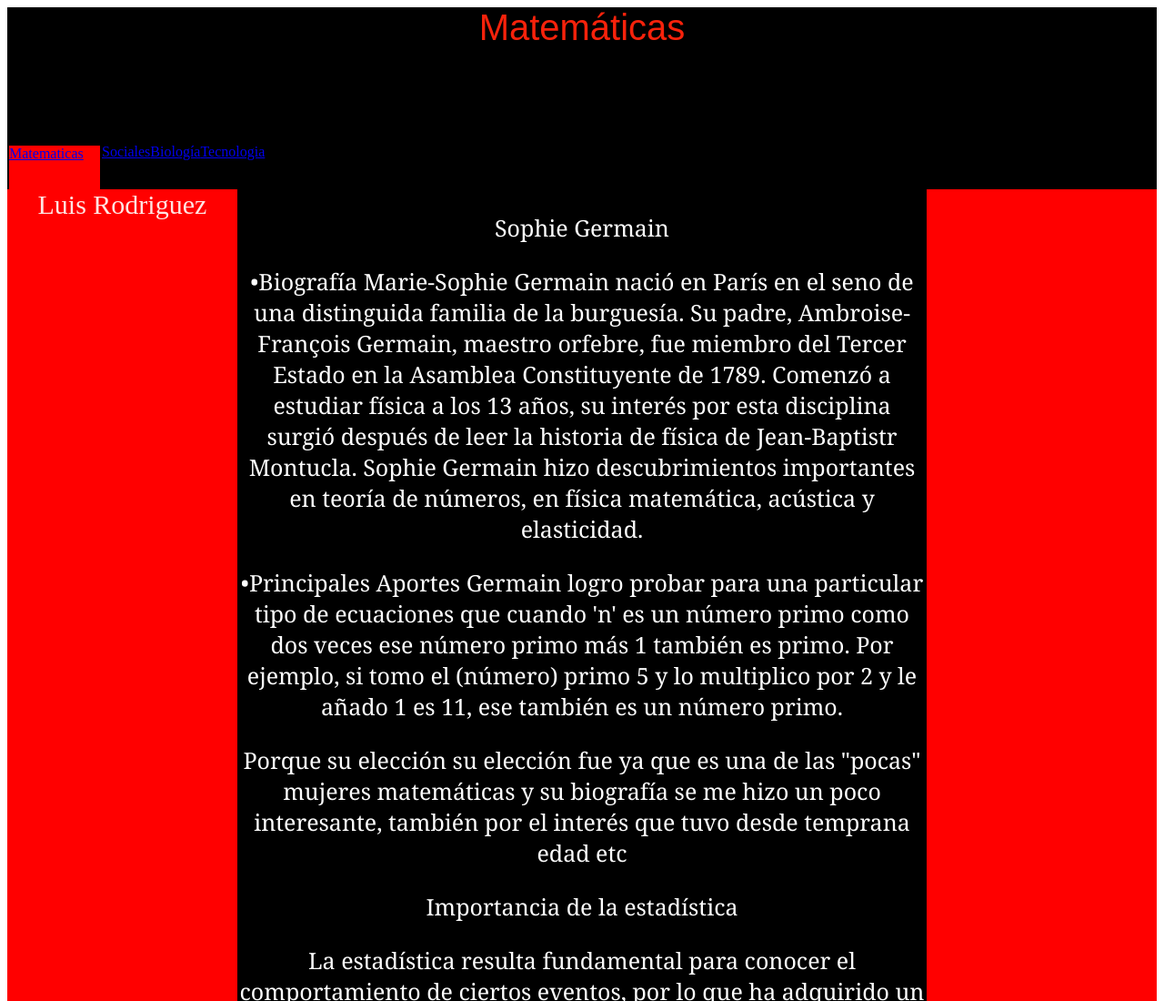
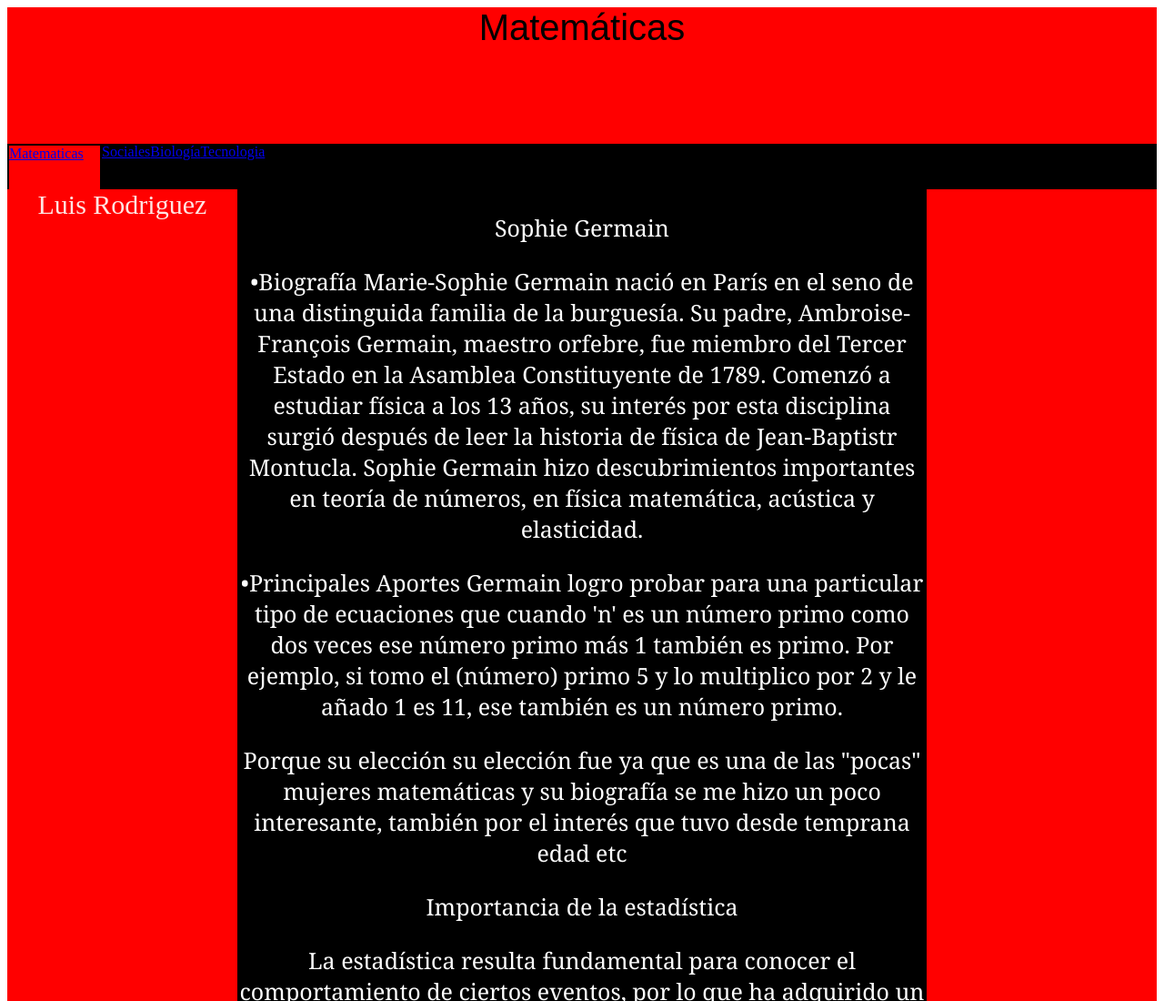
Before and after one commit to Luisrodriguez18/luisalfredo.github.io, a plain HTML site: page index.html in a window 1280 px wide. Shown: the top 1100 px of the page at 91% size. Drawn offline with Linux system fonts and the light colour scheme.

Commit message:
cambio 6

```diff
--- a/temas.css
+++ b/temas.css
@@ -16,8 +16,8 @@ head {
     background-color: rgb(0, 0, 0);
     font-size: 40px;
     font-family: fantasy;
-    background-color: rgb(0, 0, 0);
-    color: rgb(247, 34, 11);
+    background-color: rgb(255, 0, 0);
+    color: rgb(0, 0, 0);
     text-align: center;
 }
 .menu {
```
